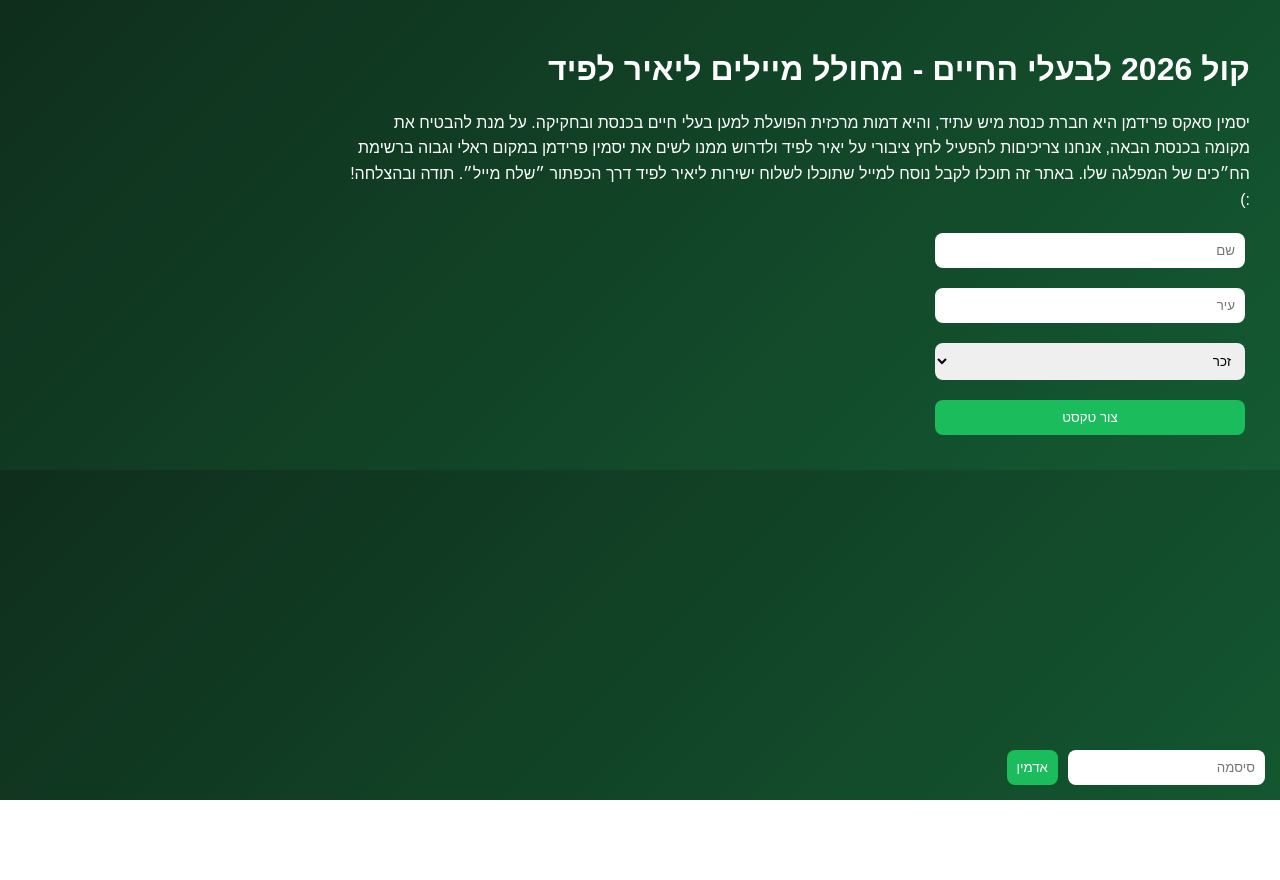
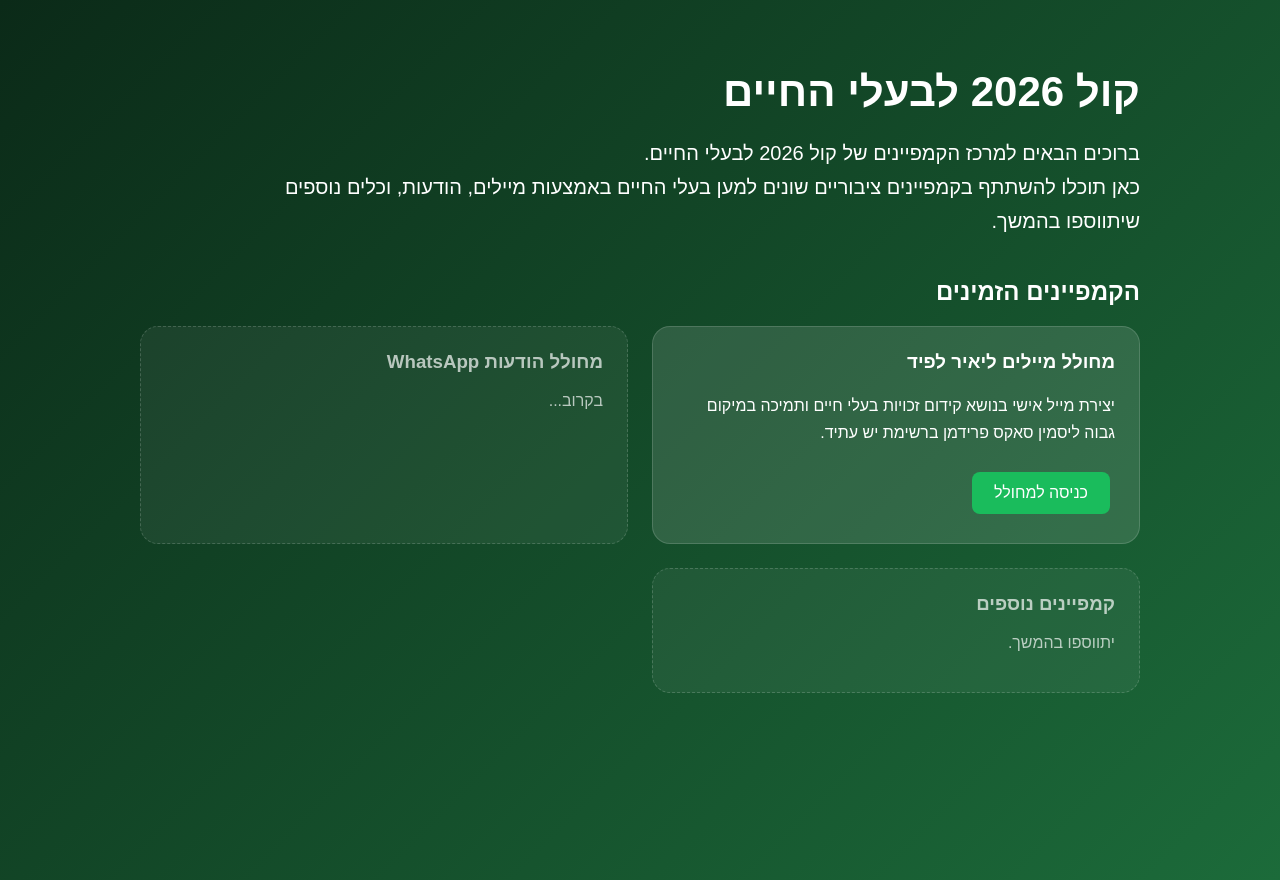
Before and after one commit to omershapiraadvocate/jasmin-email-generator, a Next.js app: page / in a window 1280 px wide. Before the commit the page ends 800 px from the top, so only its background shows below. Built offline with nearby package versions, Linux system fonts and the light colour scheme.

Commit message:
update site

```diff
--- a/app/page.tsx
+++ b/app/page.tsx
@@ -1,140 +1,121 @@
 "use client";
 
-import { useState } from "react";
-import { supabase } from "@/lib/supabase";
+export default function Home() {
+  return (
+    <div
+      dir="rtl"
+      style={{
+        minHeight: "100vh",
+        padding: "40px 20px",
+        background: "linear-gradient(135deg,#0b2a18,#1c6b3a)",
+        color: "white",
+        fontFamily: "Arial, sans-serif",
+      }}
+    >
+      <div
+        style={{
+          maxWidth: 1000,
+          margin: "0 auto",
+        }}
+      >
+        <h1
+          style={{
+            fontSize: 42,
+            marginBottom: 10,
+          }}
+        >
+          קול 2026 לבעלי החיים
+        </h1>
 
-type Gender = "male" | "female" | "other";
+        <p
+          style={{
+            fontSize: 20,
+            lineHeight: 1.7,
+            maxWidth: 900,
+            marginBottom: 40,
+          }}
+        >
+          ברוכים הבאים למרכז הקמפיינים של קול 2026 לבעלי החיים.
+          <br />
+          כאן תוכלו להשתתף בקמפיינים ציבוריים שונים למען בעלי החיים באמצעות
+          מיילים, הודעות, וכלים נוספים שיתווספו בהמשך.
+        </p>
 
-export default function Home() {
-  const [name, setName] = useState("");
-  const [city, setCity] = useState("");
-  const [gender, setGender] = useState<Gender>("male");
-  const [result, setResult] = useState("");
-  const [password, setPassword] = useState("");
+        <h2 style={{ marginBottom: 20 }}>הקמפיינים הזמינים</h2>
 
-  const email = "ylapid@knesset.gov.il";
+        <div
+          style={{
+            display: "grid",
+            gap: 24,
+            gridTemplateColumns: "repeat(auto-fit, minmax(320px, 1fr))",
+          }}
+        >
+          <div
+            style={{
+              background: "rgba(255,255,255,0.12)",
+              borderRadius: 18,
+              padding: 24,
+              border: "1px solid rgba(255,255,255,0.15)",
+            }}
+          >
+            <h3 style={{ marginTop: 0 }}>
+              מחולל מיילים ליאיר לפיד
+            </h3>
 
-  function resolveGender(g: Gender): "male" | "female" {
-    if (g === "male") return "male";
-    if (g === "female") return "female";
-    return Math.random() > 0.5 ? "male" : "female";
-  }
+            <p style={{ lineHeight: 1.7 }}>
+              יצירת מייל אישי בנושא קידום זכויות בעלי חיים ותמיכה במיקום גבוה
+              ליסמין סאקס פרידמן ברשימת יש עתיד.
+            </p>
 
-  async function generate() {
-    const finalGender = resolveGender(gender);
+            <button
+              onClick={() => (window.location.href = "/lapidmail")}
+              style={{
+                marginTop: 10,
+                padding: "12px 22px",
+                fontSize: 16,
+                cursor: "pointer",
+              }}
+            >
+              כניסה למחולל
+            </button>
+          </div>
 
-    let { data } = await supabase
-      .from("templates")
-      .select("*")
-      .eq("gender", finalGender)
-      .eq("used", false);
+          <div
+            style={{
+              background: "rgba(255,255,255,0.08)",
+              borderRadius: 18,
+              padding: 24,
+              opacity: 0.7,
+              border: "1px dashed rgba(255,255,255,0.25)",
+            }}
+          >
+            <h3 style={{ marginTop: 0 }}>
+              מחולל הודעות WhatsApp
+            </h3>
 
-    if (!data || data.length === 0) {
-      await supabase.from("templates").update({ used: false });
+            <p>
+              בקרוב...
+            </p>
+          </div>
 
-      const res = await supabase
-        .from("templates")
-        .select("*")
-        .eq("gender", finalGender)
-        .eq("used", false);
+          <div
+            style={{
+              background: "rgba(255,255,255,0.08)",
+              borderRadius: 18,
+              padding: 24,
+              opacity: 0.7,
+              border: "1px dashed rgba(255,255,255,0.25)",
+            }}
+          >
+            <h3 style={{ marginTop: 0 }}>
+              קמפיינים נוספים
+            </h3>
 
-      data = res.data;
-    }
-
-    if (!data || data.length === 0) return;
-
-    const pick = data[Math.floor(Math.random() * data.length)];
-
-    await supabase.from("templates").update({ used: true }).eq("id", pick.id);
-
-    let text = pick.text
-      .replace(/\{?name\}?/gi, name || "")
-      .replace(/\{?city\}?/gi, city || "");
-
-    setResult(text);
-  }
-
-  async function sendEmail() {
-    let { data: subjects } = await supabase
-      .from("subjects")
-      .select("*")
-      .eq("used", false);
-
-    if (!subjects || subjects.length === 0) {
-      await supabase.from("subjects").update({ used: false });
-
-      const res = await supabase
-        .from("subjects")
-        .select("*")
-        .eq("used", false);
-
-      subjects = res.data;
-    }
-
-    if (!subjects || subjects.length === 0) return;
-
-    const pick = subjects[Math.floor(Math.random() * subjects.length)];
-
-    await supabase.from("subjects").update({ used: true }).eq("id", pick.id);
-
-    const subject = encodeURIComponent(pick.text);
-    const body = encodeURIComponent((result || "").replace(/\n/g, "\r\n"));
-
-    window.location.href =
-      `mailto:${email}?subject=${subject}&body=${body}`;
-  }
-
-  function loginAdmin() {
-    if (password === "99004488") {
-      window.location.href = "/admin";
-    } else {
-      alert("סיסמה שגויה");
-    }
-  }
-
-  return (
-    <div dir="rtl" style={{ padding: 30 }}>
-
-      <h1>קול 2026 לבעלי החיים - מחולל מיילים ליאיר לפיד</h1>
-
-      {/* 🟢 תת־כותרת יחידה בלבד (אין יותר כפילות) */}
-      <p style={{ maxWidth: 900, lineHeight: 1.6 }}>
-        יסמין סאקס פרידמן היא חברת כנסת מיש עתיד, והיא דמות מרכזית הפועלת למען בעלי חיים בכנסת ובחקיקה. על מנת להבטיח את מקומה בכנסת הבאה, אנחנו צריכיםות להפעיל לחץ ציבורי על יאיר לפיד ולדרוש ממנו לשים את יסמין פרידמן במקום ראלי וגבוה ברשימת הח״כים של המפלגה שלו. באתר זה תוכלו לקבל נוסח למייל שתוכלו לשלוח ישירות ליאיר לפיד דרך הכפתור ״שלח מייל״. תודה ובהצלחה! :)
-      </p>
-
-      <div style={{ display: "flex", flexDirection: "column", gap: 10, maxWidth: 320 }}>
-        <input placeholder="שם" value={name} onChange={(e) => setName(e.target.value)} />
-        <input placeholder="עיר" value={city} onChange={(e) => setCity(e.target.value)} />
-
-        <select value={gender} onChange={(e) => setGender(e.target.value as Gender)}>
-          <option value="male">זכר</option>
-          <option value="female">נקבה</option>
-          <option value="other">אחר</option>
-        </select>
-
-        <button onClick={generate}>צור טקסט</button>
-      </div>
-
-      {result && (
-        <div style={{ marginTop: 20, whiteSpace: "pre-wrap" }}>
-          {result}
-          <br />
-
-          <button onClick={sendEmail}>שלח מייל</button>
-
-          <div style={{ marginTop: 10, fontSize: 12, opacity: 0.8 }}>
-            אם הכפתור "שלח מייל" לא עובד לך, בבקשה להעתיק את התוכן ולשלוח ידנית ל ylapid@knesset.gov.il
+            <p>
+              יתווספו בהמשך.
+            </p>
           </div>
         </div>
-      )}
-
-      <div style={{ position: "fixed", bottom: 10, right: 10 }}>
-        <input
-          placeholder="סיסמה"
-          value={password}
-          onChange={(e) => setPassword(e.target.value)}
-        />
-        <button onClick={loginAdmin}>אדמין</button>
       </div>
     </div>
   );
```
Also changed, not shown: app/lapidmail/page.tsx (added, +141 -0 lines).
